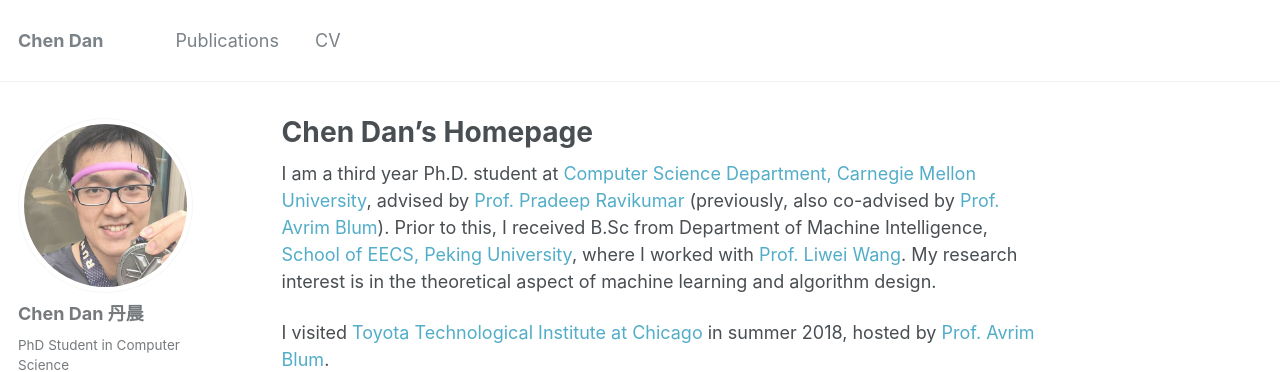
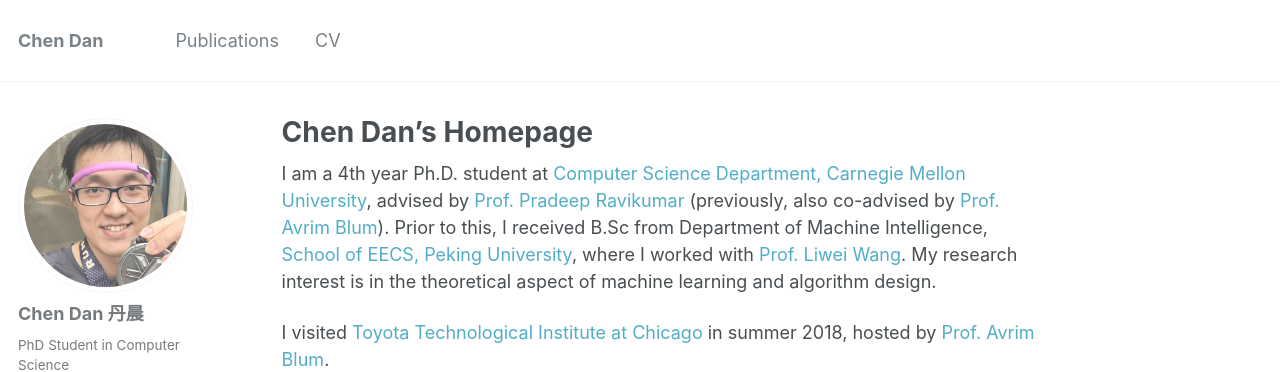
Before and after one commit to ChenDanCMU/chendancmu.github.io, a Jekyll site: the page built from _pages/about.md, in a window 1280 px wide. Shown: the top 372 px of the page. Built offline with Jekyll 4.4.1, drawn with Linux system fonts in a browser that asks for light colours; some web fonts are replaced.

```diff
--- a/_pages/about.md
+++ b/_pages/about.md
@@ -8,6 +8,6 @@ redirect_from:
   - /about.html
 ---
 
-I am a third year Ph.D. student at [Computer Science Department, Carnegie Mellon University](https://www.csd.cs.cmu.edu/), advised by [Prof. Pradeep Ravikumar](https://www.cs.cmu.edu/~pradeepr/) (previously, also co-advised by  [Prof. Avrim Blum](http://ttic.uchicago.edu/~avrim/)). Prior to this, I received B.Sc from Department of Machine Intelligence, [School of EECS, Peking University](http://eecs.pku.edu.cn/Home/HOME.htm), where I worked with [Prof. Liwei Wang](http://www.cis.pku.edu.cn/faculty/vision/wangliwei/index.htm). My research interest is in the theoretical aspect of machine learning and algorithm design.
+I am a 4th year Ph.D. student at [Computer Science Department, Carnegie Mellon University](https://www.csd.cs.cmu.edu/), advised by [Prof. Pradeep Ravikumar](https://www.cs.cmu.edu/~pradeepr/) (previously, also co-advised by  [Prof. Avrim Blum](https://ttic.uchicago.edu/~avrim/)). Prior to this, I received B.Sc from Department of Machine Intelligence, [School of EECS, Peking University](http://eecs.pku.edu.cn/Home/HOME.htm), where I worked with [Prof. Liwei Wang](http://www.cis.pku.edu.cn/faculty/vision/wangliwei/index.htm). My research interest is in the theoretical aspect of machine learning and algorithm design.
 
-I visited [Toyota Technological Institute at Chicago](http://www.ttic.edu/) in summer 2018, hosted by [Prof. Avrim Blum](http://ttic.uchicago.edu/~avrim/).
+I visited [Toyota Technological Institute at Chicago](https://www.ttic.edu/) in summer 2018, hosted by [Prof. Avrim Blum](https://ttic.uchicago.edu/~avrim/).
```
Also changed, not shown: _pages/publications.md (+5 -1 lines).
